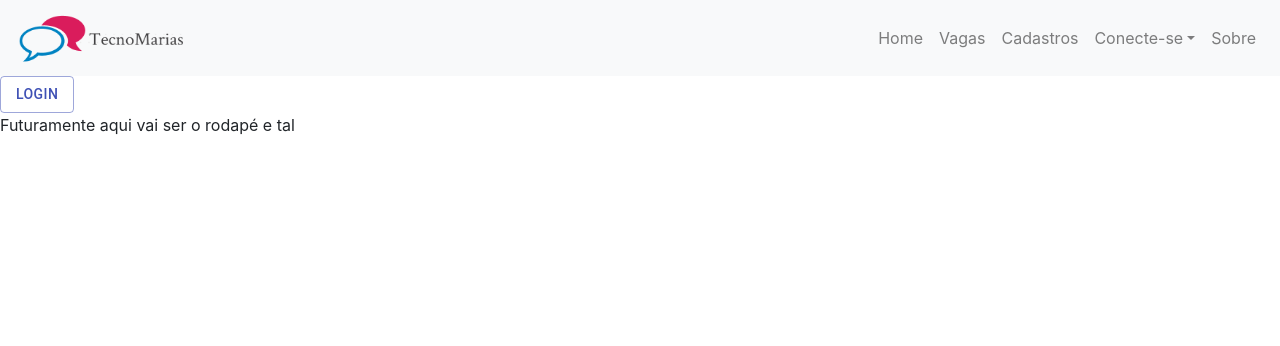
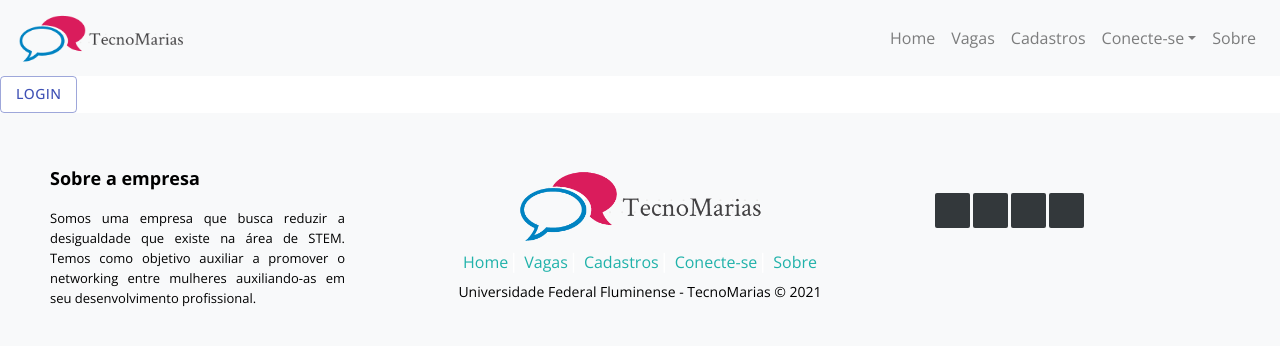
Before and after one commit to saamanthacosta/tecnomarias, a React (Create React App) app: page / in a window 1280 px wide. Shown: the top 346 px of the page. Built offline with nearby package versions, Linux system fonts and the light colour scheme.

Commit message:
adicionado itens do footer e css

```diff
--- /dev/null
+++ b/src/assets/css/rodape.css
@@ -0,0 +1,198 @@
+@import url(https://fonts.googleapis.com/css?family=Open+Sans:400,500,300,700);
+
+* {
+  font-family: Open Sans;
+}
+
+.footer-distributed{
+	background: #f8f9fa!important;
+	box-shadow: 0 1px 1px 0 rgba(0, 0, 0, 0.12);
+	box-sizing: border-box;
+	width: 100%;
+	text-align: left;
+	font: bold 16px sans-serif;
+	padding: 55px 50px;
+}
+
+.footer-distributed .footer-left,
+.footer-distributed .footer-center,
+.footer-distributed .footer-right{
+	display: inline-block;
+	vertical-align: top;
+}
+
+.footer-distributed .footer-center{
+	text-align: center;
+}
+
+
+
+/* Footer left */
+
+.footer-distributed .footer-left{
+	width: 25%;
+	text-align: justify;
+}
+
+/* The company logo */
+
+.footer-distributed h3{
+	color:  #ffffff;
+	font: normal 36px 'Open Sans', cursive;
+	margin: 0;
+}
+
+.footer-distributed h3 span{
+	color:  lightseagreen;
+}
+
+/* Footer links */
+
+.footer-distributed .footer-links{
+	color:  #ffffff;
+	margin: 20px 0 12px;
+	padding: 0;
+}
+
+.footer-distributed .footer-links a{
+	display:inline-block;
+	line-height: 1.8;
+  font-weight:400;
+	text-decoration: none;
+	color:  black;
+}
+
+.footer-distributed .footer-company-name{
+	color:  #222;
+	font-size: 14px;
+	font-weight: normal;
+	margin: 0;
+}
+
+/* Footer Center */
+
+.footer-distributed .footer-center{
+	width: 50%;
+}
+
+.footer-distributed .footer-center i{
+	background-color:  #33383b;
+	color: #ffffff;
+	font-size: 25px;
+	width: 38px;
+	height: 38px;
+	border-radius: 50%;
+	text-align: center;
+	line-height: 42px;
+	margin: 10px 15px;
+	vertical-align: middle;
+	justify-content: center;
+}
+
+.footer-distributed .footer-center i.fa-envelope{
+	font-size: 17px;
+	line-height: 38px;
+	justify-content: center;
+}
+
+.footer-distributed .footer-center p{
+	display: inline-block;
+	color: #000000;
+  	font-weight:400;
+	vertical-align: middle;
+	margin:0;
+	justify-content: center;
+}
+
+.footer-distributed .footer-center p span{
+	display:block;
+	font-weight: normal;
+	font-size:14px;
+	line-height:2;
+	text-align: center;
+}
+
+.footer-distributed .footer-center p a{
+	color:  lightseagreen;
+	text-decoration: none;;
+}
+
+.footer-distributed .footer-links a:before {
+  content: "|";
+  font-weight:300;
+  font-size: 20px;
+  left: 0;
+  color: #fff;
+  display: inline-block;
+  padding-right: 5px;
+}
+
+.footer-distributed .footer-links .link-1:before {
+  content: none;
+}
+
+/* Footer Right */
+
+.footer-distributed .footer-right{
+	width: 25%;
+}
+
+.footer-distributed .footer-company-about{
+	line-height: 20px;
+	color:  #000000;
+	font-size: 13px;
+	font-weight: normal;
+	margin: 0;
+}
+
+.footer-distributed .footer-company-about span{
+	display: block;
+	color:  #000000;
+	font-size: 18px;
+	font-weight: bold;
+	margin-bottom: 20px;
+}
+
+.footer-distributed .footer-icons{
+	margin-top: 25px;
+}
+
+.footer-distributed .footer-icons a{
+	display: inline-block;
+	width: 35px;
+	height: 35px;
+	cursor: pointer;
+	background-color:  #33383b;
+	border-radius: 2px;
+
+	font-size: 20px;
+	color: #ffffff;
+	text-align: center;
+	line-height: 35px;
+
+	margin-right: 3px;
+	margin-bottom: 5px;
+}
+
+/* If you don't want the footer to be responsive, remove these media queries */
+
+@media (max-width: 880px) {
+
+	.footer-distributed{
+		font: bold 14px sans-serif;
+	}
+
+	.footer-distributed .footer-left,
+	.footer-distributed .footer-center,
+	.footer-distributed .footer-right{
+		display: block;
+		width: 100%;
+		margin-bottom: 40px;
+		text-align: center;
+	}
+
+	.footer-distributed .footer-center i{
+		margin-left: 0;
+	}
+
+}
--- a/src/components/common/rodape/index.jsx
+++ b/src/components/common/rodape/index.jsx
@@ -1,5 +1,55 @@
+import React from 'react';
+import css from "../../../assets/css/rodape.css";
+import logo from "../../../assets/imagens/logo-header2.PNG";
+
 export default function Rodape() {
-    return(
-        <div>Futuramente aqui vai ser o rodapé e tal</div>
+    return (
+        <footer class="footer-distributed">
+            <div class="footer-left">
+                <p class="footer-company-about">
+                    <span>Sobre a empresa</span>
+                    Somos uma empresa que busca reduzir a desigualdade que existe na área de STEM.
+                    Temos como objetivo auxiliar a promover o networking entre mulheres auxiliando-as em seu desenvolvimento profissional.
+                </p>
+
+            </div>
+
+            <div class="footer-center">
+
+                <img
+                    alt="logo-header"
+                    src={logo}
+                    width="250"
+                    height="75"
+                    className="d-inline-block align-top"
+                />
+
+                <p class="footer-links">
+                    <a href="#" class="link-1">Home</a>
+                    <a href="#">Vagas</a>
+                    <a href="#">Cadastros</a>
+                    <a href="#">Conecte-se</a>
+                    <a href="#">Sobre</a>
+                </p>
+
+                <p class="footer-company-name">Universidade Federal Fluminense - TecnoMarias © 2021</p>
+
+
+
+            </div>
+
+            <div class="footer-right">
+
+                <div class="footer-icons">
+
+                <a href="#"><i class="fa fa-facebook"></i></a>
+                <a href="#"><i class="fa fa-twitter"></i></a>
+                <a href="#"><i class="fa fa-linkedin"></i></a>
+                <a href="#"><i class="fa fa-github"></i></a>
+
+                </div>
+
+            </div>
+        </footer>
     )
 }
```
